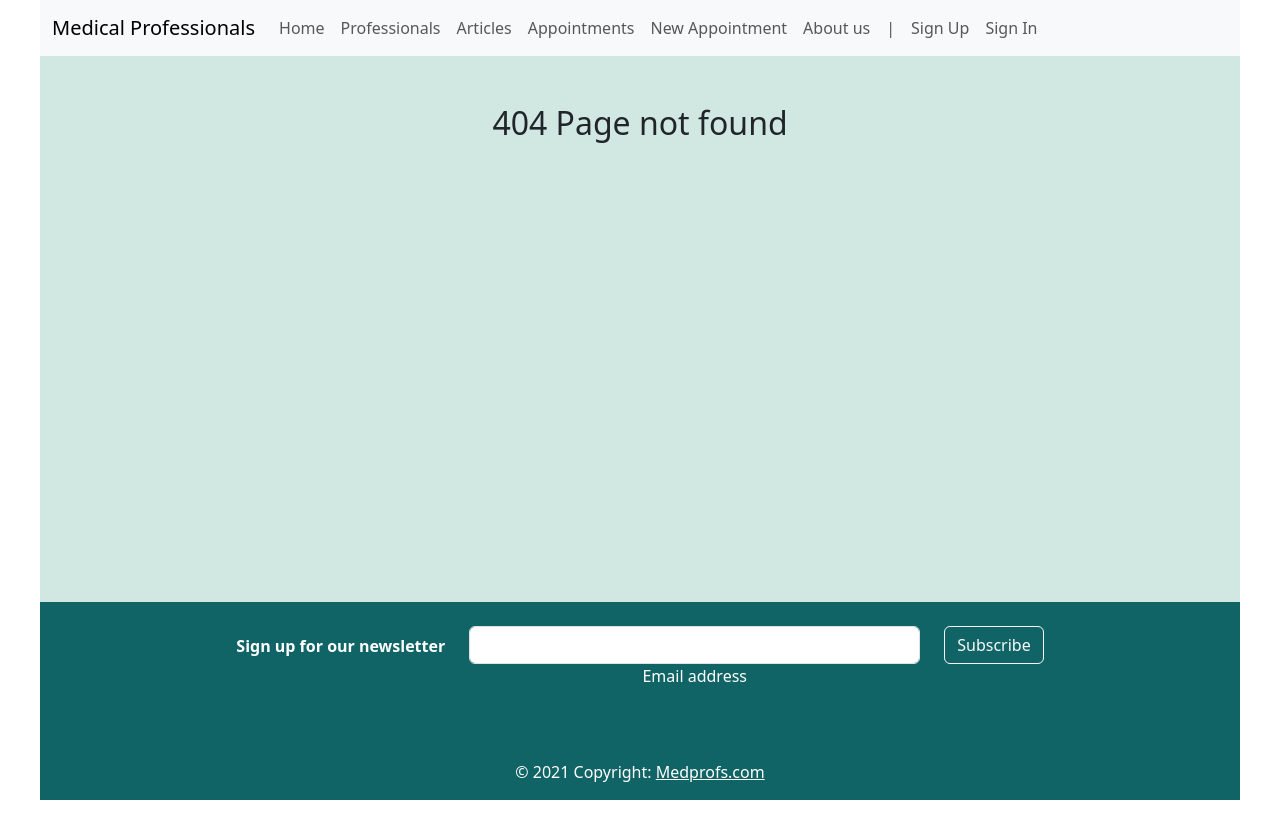
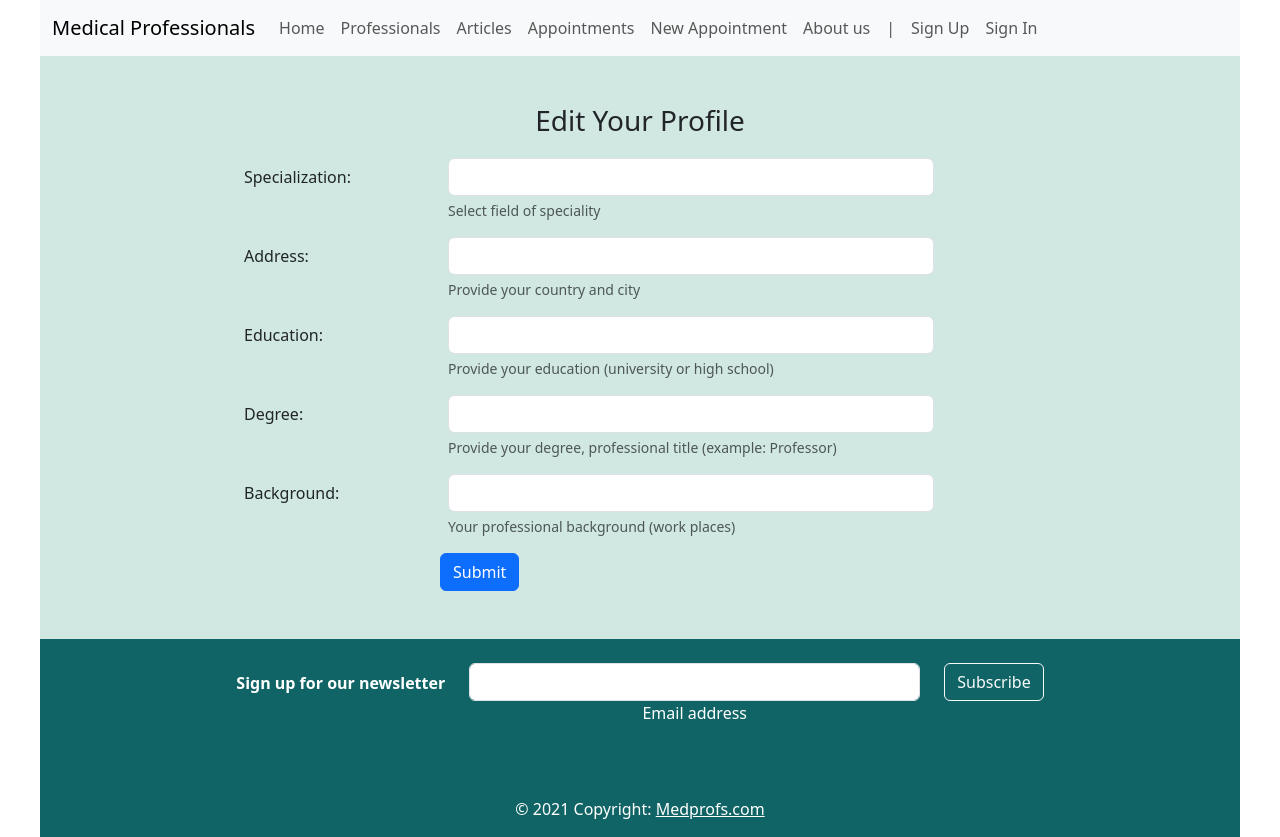
Before and after one commit to ydemakova/medprofs-client, a React (Create React App) app: page /profile/edit/1 in a window 1280 px wide. Before the commit the page ends 800 px from the top, so only its background shows below. Built offline with nearby package versions, Linux system fonts and the light colour scheme; no server answers.

Commit message:
update profile and article

```diff
--- a/src/App.js
+++ b/src/App.js
@@ -33,7 +33,7 @@ export default function App() {
 				<Route path="/appointments/new" element={<NewAppointment />} />
 				<Route path="/profile" element={<ProfilePage />} />
 				<Route path="/profile/:id" element={<ProfilePage />} />
-				<Route path="/profile/edit" element={<EditProfile />} />
+				<Route path="/profile/edit/:id" element={<EditProfile />} />
 				<Route path="/my-articles" element={<MyArticleListPage />} />
 				<Route path="/my-articles/:id" element={<MyArticleFormPage />} />
 				<Route path="/my-articles/new" element={<MyArticleFormPage />} />
--- a/src/components/article/ArticleForm.js
+++ b/src/components/article/ArticleForm.js
@@ -77,6 +77,7 @@ export default function ArticleForm() {
 							value={sphere}
 							onChange={(e) => setSphere(e.target.value)}
 						>
+							<option value="">Please choose...</option>
 							<option value="Allergy and immunology">Allergy and immunology</option>
 							<option value="Cardiology">Cardiology</option>
 							<option value="Clinical neurophysiology">Clinical neurophysiology</option>
@@ -139,9 +140,8 @@ export default function ArticleForm() {
 						<Link className="btn btn-primary btn-profile" to="/my-articles">
 							&lt; Back to articles ...
 						</Link>
-						&nbsp;&nbsp;&nbsp;
 						<button className="btn btn-primary btn-profile" type="submit">
-							Submit form
+							Save
 						</button>
 					</div>
 				</div>
--- a/src/components/article/ArticleListPage.js
+++ b/src/components/article/ArticleListPage.js
@@ -16,16 +16,18 @@ export default function ArticleListPage() {
 	return (
 		<div className="all-articles container">
 			<h2>Articles</h2>
-			{articles.map((article, index) => (
+			{articles.map((article) => (
 				<div key={article._id} className="card mb-3">
 					<div className="card-body">
 						<h5 className="card-title">{article.title}</h5>
 						<p className="card-text">Sphere: {article.sphere}</p>
 						<p className="card-text text-truncate">{article.text}</p>
 						<p className="card-text">Author: {article.author?.username}</p>
-						<Link className="btn btn-primary" to={'/articles/' + article._id}>
-							Read more ...
-						</Link>
+						<p className="text-end">
+							<Link className="btn btn-primary" to={'/articles/' + article._id}>
+								Read more ...
+							</Link>
+						</p>
 					</div>
 				</div>
 			))}
--- a/src/components/user/EditProfile.js
+++ b/src/components/user/EditProfile.js
@@ -1,28 +1,66 @@
 import axios from 'axios'
-import React, { useState } from 'react'
+import React, { useEffect, useState } from 'react'
+import { useParams } from 'react-router-dom'
 import { API_URL } from '../../config'
 
 export default function EditProfile() {
 	const [specialist, setSpecialist] = useState({})
+	const { id } = useParams(null)
+
+	if (!id) {
+		throw new Error('No ID found!')
+	}
+
+	useEffect(() => {
+		;(async () => {
+			const res = await axios.get(`${API_URL}/auth/current-user`, { withCredentials: true })
+			setSpecialist(res.data)
+		})()
+	}, [])
+
+	async function uploadImage(image) {
+		if (!image) return null
+		let imageForm = new FormData()
+		imageForm.append('imageUrl', image)
+		let imgResponse = await axios.post(`${API_URL}/upload`, imageForm)
+		return imgResponse.data.image || null
+	}
 
 	async function handleEdit(event) {
 		event.preventDefault()
+		const userUpdate = {}
 
-		const res = await axios.get(`${API_URL}/users/:id`, { withCredentials: true })
+		for (let i = 0, element; (element = event.target[i++]); ) {
+			if (element.name && element.value) {
+				userUpdate[element.name] = element.value
+			}
+		}
+
+		const image = await uploadImage(event.target.myImage?.files[0])
+		if (image) {
+			userUpdate[image] = image
+		}
+
+		const res = await axios.put(`${API_URL}/users/${id}`, userUpdate, { withCredentials: true })
 		setSpecialist(res.data)
 	}
 
 	return (
-		<>
+		<div className="mb-5">
 			<h3>Edit Your Profile </h3>
 			<form className="form" onSubmit={handleEdit}>
 				<div className="form-group row mb-3">
 					<label htmlFor="specialization" className="col-2 col-form-label offset-2">
 						Specialization:
 					</label>
-
 					<div className="col-5">
-						<input type="text" className="form-control" id="specialization" name="specialization" />
+						<input
+							type="text"
+							className="form-control"
+							id="specialization"
+							name="specialization"
+							defaultValue={specialist?.specialization}
+						/>
 						<div className="form-text">Select field of speciality</div>
 					</div>
 				</div>
@@ -32,7 +70,13 @@ export default function EditProfile() {
 						Address:
 					</label>
 					<div className="col-5">
-						<input type="text" className="form-control" id="address" name="address" />
+						<input
+							type="text"
+							className="form-control"
+							id="address"
+							name="address"
+							defaultValue={specialist?.address}
+						/>
 						<div className="form-text">Provide your country and city</div>
 					</div>
 				</div>
@@ -42,7 +86,13 @@ export default function EditProfile() {
 						Education:
 					</label>
 					<div className="col-5">
-						<input type="text" className="form-control" id="education" name="education" />
+						<input
+							type="text"
+							className="form-control"
+							id="education"
+							name="education"
+							defaultValue={specialist?.education}
+						/>
 						<div className="form-text">Provide your education (university or high school)</div>
 					</div>
 				</div>
@@ -52,7 +102,13 @@ export default function EditProfile() {
 						Degree:
 					</label>
 					<div className="col-5">
-						<input type="text" className="form-control" id="degree" name="degree" />
+						<input
+							type="text"
+							className="form-control"
+							id="degree"
+							name="degree"
+							defaultValue={specialist?.degree}
+						/>
 						<div className="form-text">Provide your degree, professional title (example: Professor)</div>
 					</div>
 				</div>
@@ -62,21 +118,32 @@ export default function EditProfile() {
 						Background:
 					</label>
 					<div className="col-5">
-						<input type="text" className="form-control" id="background" name="background" />
+						<input
+							type="text"
+							className="form-control"
+							id="background"
+							name="background"
+							defaultValue={specialist?.background}
+						/>
 						<div className="form-text">Your professional background (work places)</div>
 					</div>
 				</div>
 
+				{/* <div className="row mb-3">
+					<div className="offset-4">
+						<img id="photo" src={specialist?.image} className="img-radius" alt="" />
+					</div>
+				</div>
 				<div className="form-group row mb-3">
 					<label htmlFor="image" className="col-2 col-form-label offset-2">
 						Photo:
 					</label>
 					<input className="col-4 col-form-label" type="file" name="myImage" accept="image/png, image/jpg" />
 					<div className="form-text offset-4">Your personal photo (will be seen by website visitors)</div>
-				</div>
+				</div> */}
 
 				<button className="btn btn-primary offset-4">Submit</button>
 			</form>
-		</>
+		</div>
 	)
 }
--- a/src/components/user/ProfilePage.js
+++ b/src/components/user/ProfilePage.js
@@ -77,7 +77,7 @@ export default function ProfilePage() {
 				<Link className="btn btn-primary btn-profile" to="/my-articles/new">
 					Write an Article
 				</Link>
-				<Link to="/profile/edit" className="btn btn-success btn-profile">
+				<Link to={`/profile/edit/${user?._id}`} className="btn btn-success btn-profile">
 					Edit Profile
 				</Link>
 				<button className="btn btn-danger btn-profile">Delete Profile</button>
```
